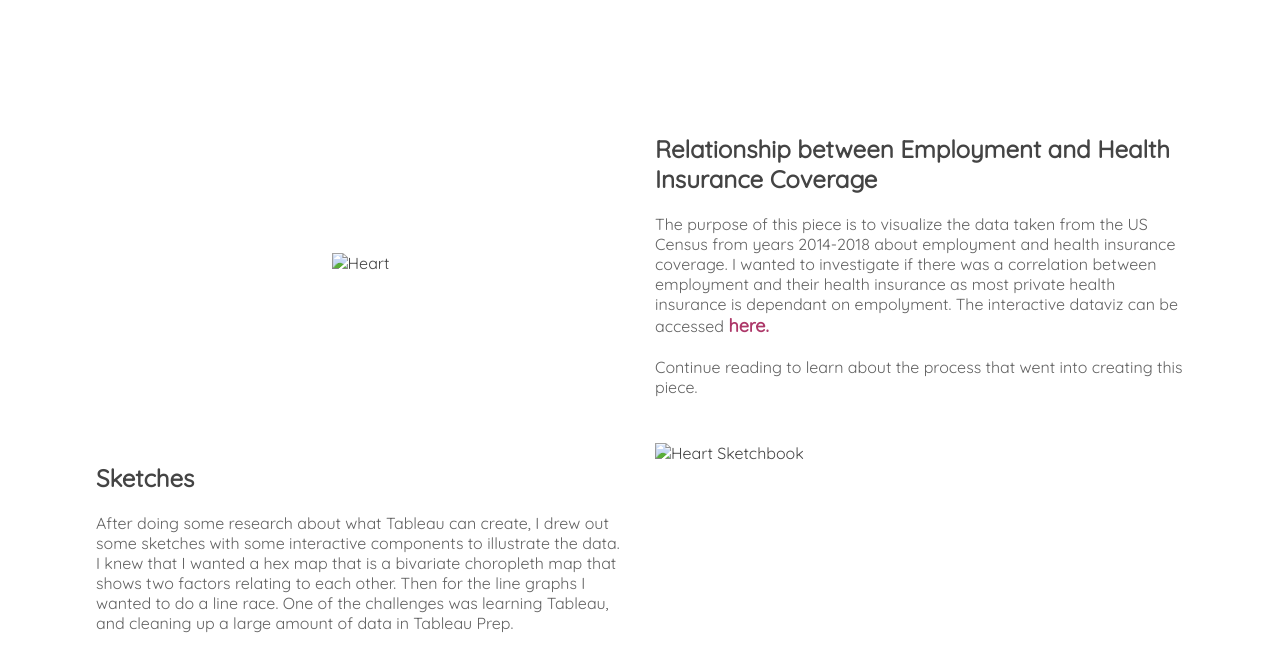
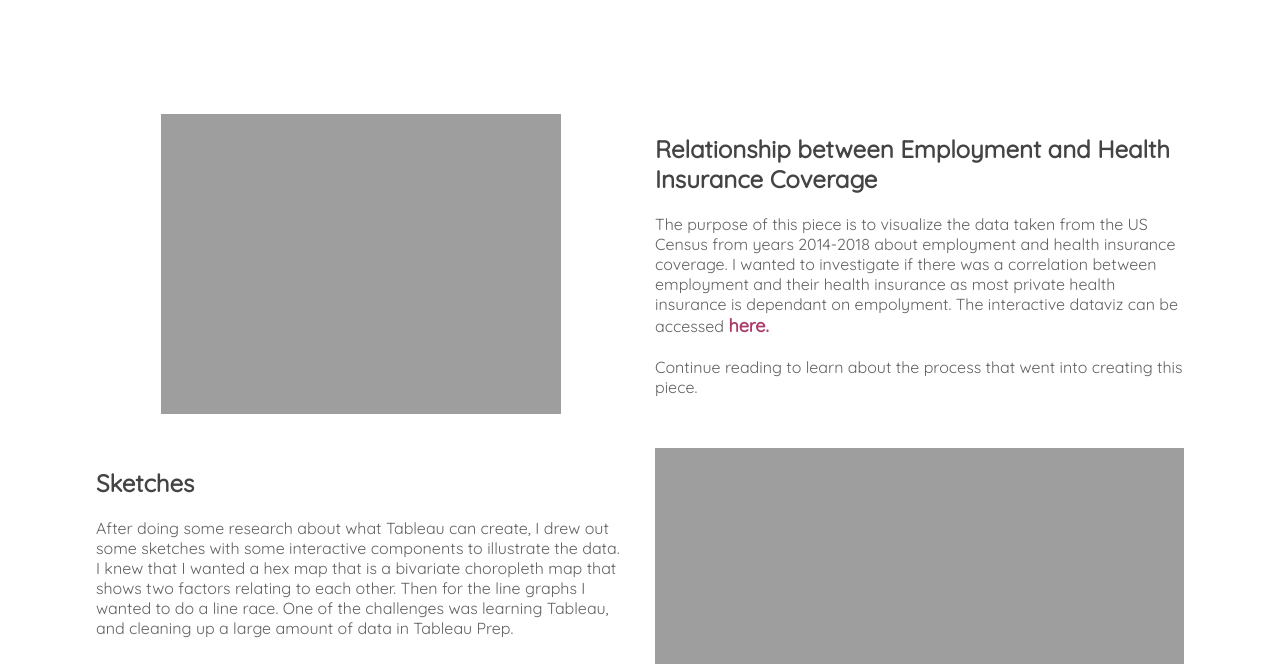
Before and after one commit to ViolaViz/Portfolio, a plain HTML site: page tableau.html in a window 1280 px wide. Shown: the part 136-800 px from the top of the page. Drawn offline with Linux system fonts and the light colour scheme; the site is published under a folder, as on GitHub Pages, so addresses that start at the root find nothing; grey boxes are pictures that could not be loaded.

Commit message:
Update tableau.html

```diff
--- a/tableau.html
+++ b/tableau.html
@@ -73,7 +73,7 @@ function myFunction() {
 <div class='container'>
 	<section class='grid2 aboutSection'>
 		<div class='centered'>
-            <div><img src="/images/dataviz2.png" alt="Heart"  ></div>
+            <div><img src="dataviz2.png" alt="Heart"  ></div>
 	</div>
     <div>
         <h2>Relationship between Employment and Health Insurance Coverage</h2>
@@ -98,7 +98,7 @@ function myFunction() {
                     Tableau, and cleaning up a large amount of data in Tableau Prep.
                 </p>
 		</div>
-        <div><img src="/images/Data_Vis_Comprehensive_Viola_Yu.png" alt="Heart Sketchbook"  ></div>
+        <div><img src="Data_Vis_Comprehensive_Viola_Yu.png" alt="Heart Sketchbook"  ></div>
 </div>
 </section>
 </div>
```
